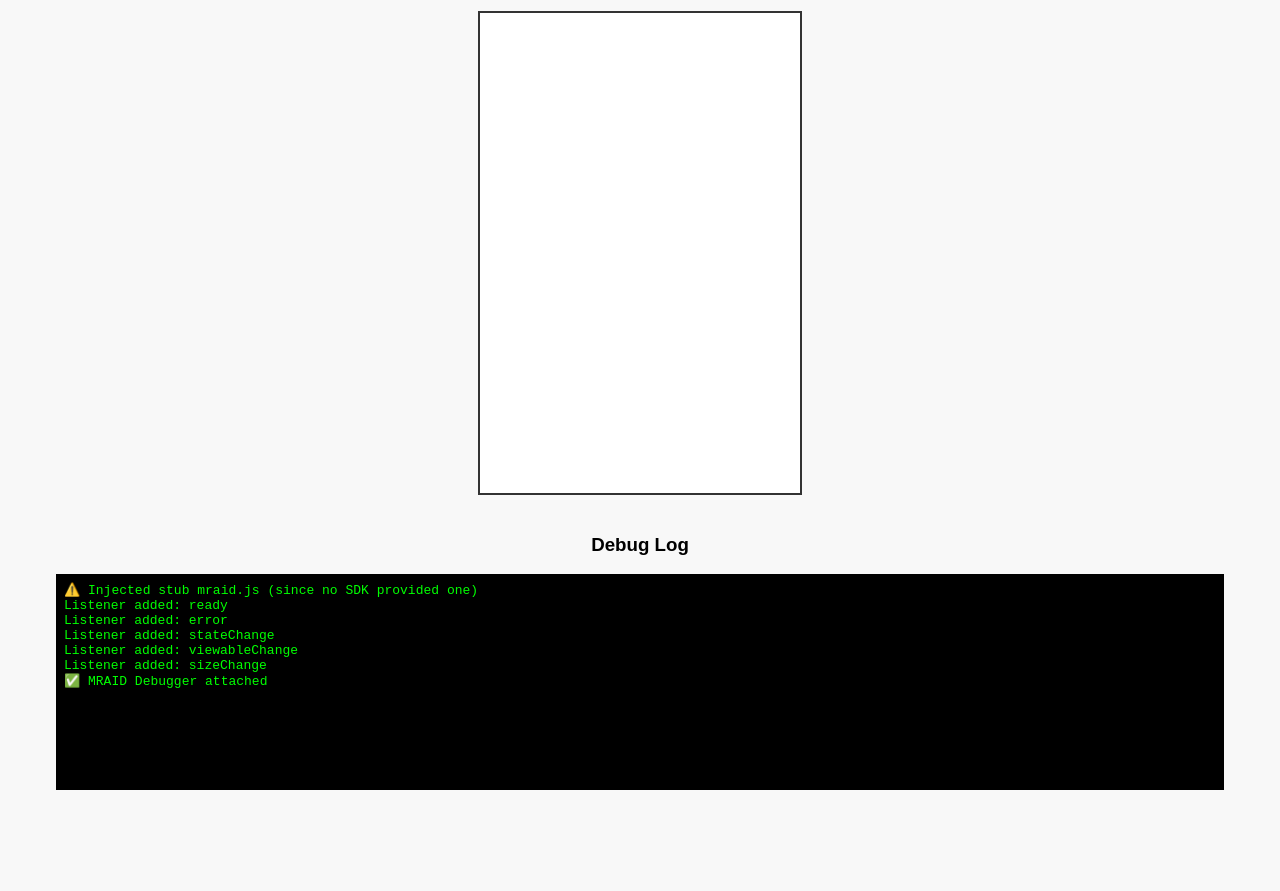
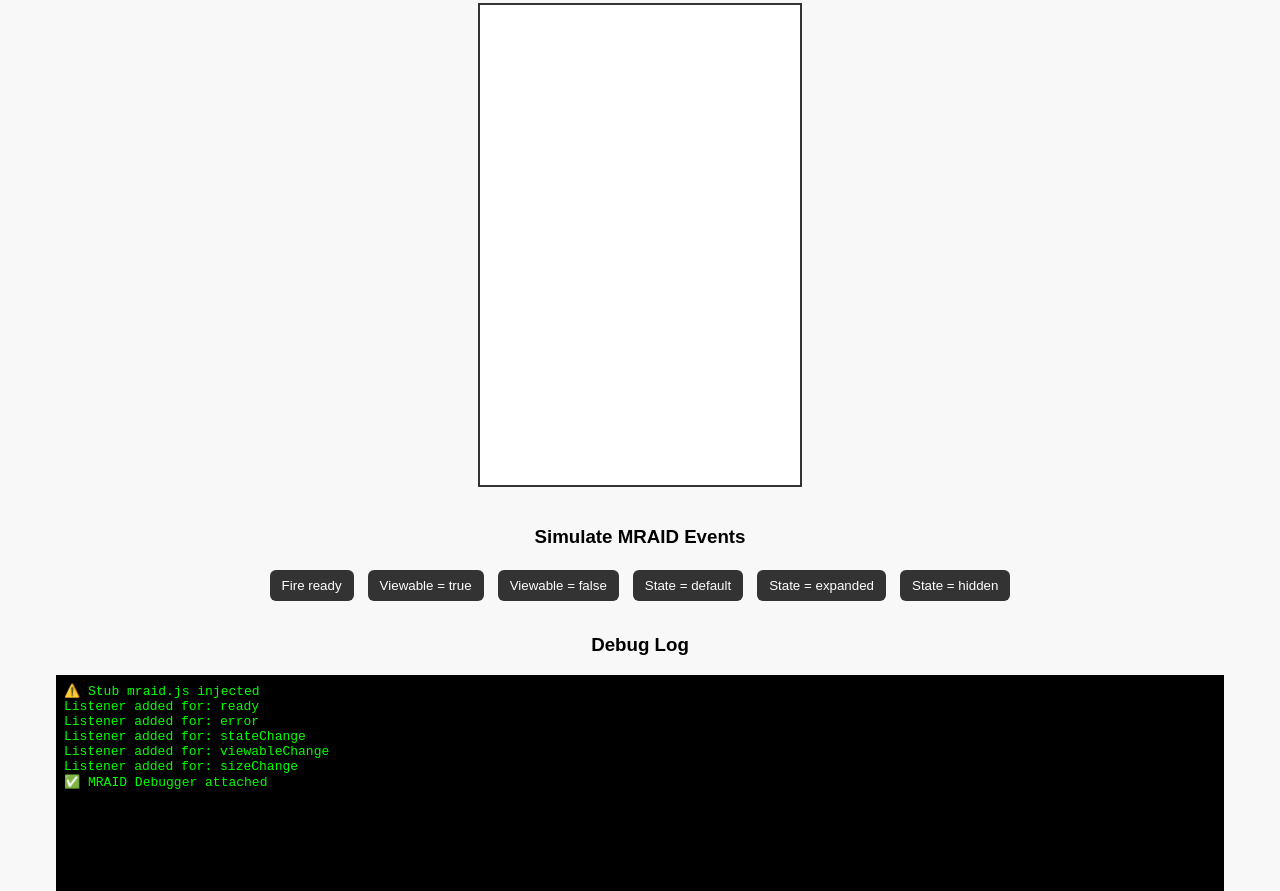
Before and after one commit to alexmilk/MRAID_tester, a plain HTML site: page index.html in a window 1280 px wide. Shown: the part 368-1259 px from the top of the page. Before the commit the page ends 1158 px from the top, so only its background shows below. Drawn offline with Linux system fonts and the light colour scheme.

Commit message:
Update index.html

```diff
--- a/index.html
+++ b/index.html
@@ -43,8 +43,8 @@
       font-family: monospace;
     }
     button {
-      padding: 8px 16px;
-      margin: 8px;
+      padding: 8px 12px;
+      margin: 4px;
       border: none;
       background: #333;
       color: white;
@@ -54,17 +54,34 @@
     button:hover {
       background: #555;
     }
+    .controls {
+      display: flex;
+      flex-wrap: wrap;
+      justify-content: center;
+      gap: 6px;
+      margin-bottom: 10px;
+    }
   </style>
 </head>
 <body>
   <h2>MRAID Test Harness</h2>
 
-  <!-- 👇 Paste ADM / HTML creative here -->
+  <!-- Paste ADM / HTML creative -->
   <textarea id="creativeHtml" placeholder="Paste your ADM / HTML creative here"></textarea><br>
   <button onclick="loadCreative()">Render Creative</button>
 
   <div id="ad-container">
     <iframe id="creativeFrame"></iframe>
+  </div>
+
+  <h3>Simulate MRAID Events</h3>
+  <div class="controls">
+    <button onclick="fireReady()">Fire ready</button>
+    <button onclick="fireViewable(true)">Viewable = true</button>
+    <button onclick="fireViewable(false)">Viewable = false</button>
+    <button onclick="fireState('default')">State = default</button>
+    <button onclick="fireState('expanded')">State = expanded</button>
+    <button onclick="fireState('hidden')">State = hidden</button>
   </div>
 
   <h3>Debug Log</h3>
@@ -79,23 +96,34 @@
       logBox.scrollTop = logBox.scrollHeight;
     }
 
-    // Stub MRAID if SDK not present
+    // --- Stub MRAID if not injected by SDK ---
     if (typeof window.mraid === "undefined") {
+      const listeners = {};
       window.mraid = {
-        getState: () => "default",
-        isViewable: () => true,
+        getState: () => window._mraidState || "default",
+        isViewable: () => window._mraidViewable || false,
         getPlacementType: () => "inline",
         open: (url) => log("MRAID.open called with: " + url),
         close: () => log("MRAID.close called"),
         expand: () => log("MRAID.expand called"),
         resize: () => log("MRAID.resize called"),
         playVideo: (url) => log("MRAID.playVideo called with: " + url),
-        addEventListener: (ev, fn) => log("Listener added: " + ev),
+        addEventListener: (ev, fn) => {
+          if (!listeners[ev]) listeners[ev] = [];
+          listeners[ev].push(fn);
+          log("Listener added for: " + ev);
+        }
       };
-      log("⚠️ Injected stub mraid.js (since no SDK provided one)");
+      // Simple dispatcher
+      window._fireMraidEvent = function(ev, ...args) {
+        if (listeners[ev]) {
+          listeners[ev].forEach(fn => fn.apply(null, args));
+        }
+      };
+      log("⚠️ Stub mraid.js injected");
     }
 
-    // Hook into MRAID calls
+    // --- Hook into MRAID calls for logging ---
     (function attachMraidDebugger() {
       const methods = ["open","close","expand","resize","playVideo","storePicture"];
       methods.forEach(fn => {
@@ -120,7 +148,23 @@
       log("✅ MRAID Debugger attached");
     })();
 
-    // Load creative from textarea into iframe
+    // --- Event simulation functions ---
+    function fireReady() {
+      log("🔧 Simulating ready");
+      _fireMraidEvent("ready");
+    }
+    function fireViewable(val) {
+      window._mraidViewable = val;
+      log("🔧 Simulating viewableChange: " + val);
+      _fireMraidEvent("viewableChange", val);
+    }
+    function fireState(state) {
+      window._mraidState = state;
+      log("🔧 Simulating stateChange: " + state);
+      _fireMraidEvent("stateChange", state);
+    }
+
+    // --- Load creative into iframe ---
     function loadCreative() {
       const creativeHtml = document.getElementById("creativeHtml").value;
       if (!creativeHtml) return alert("Paste creative HTML first.");
```
